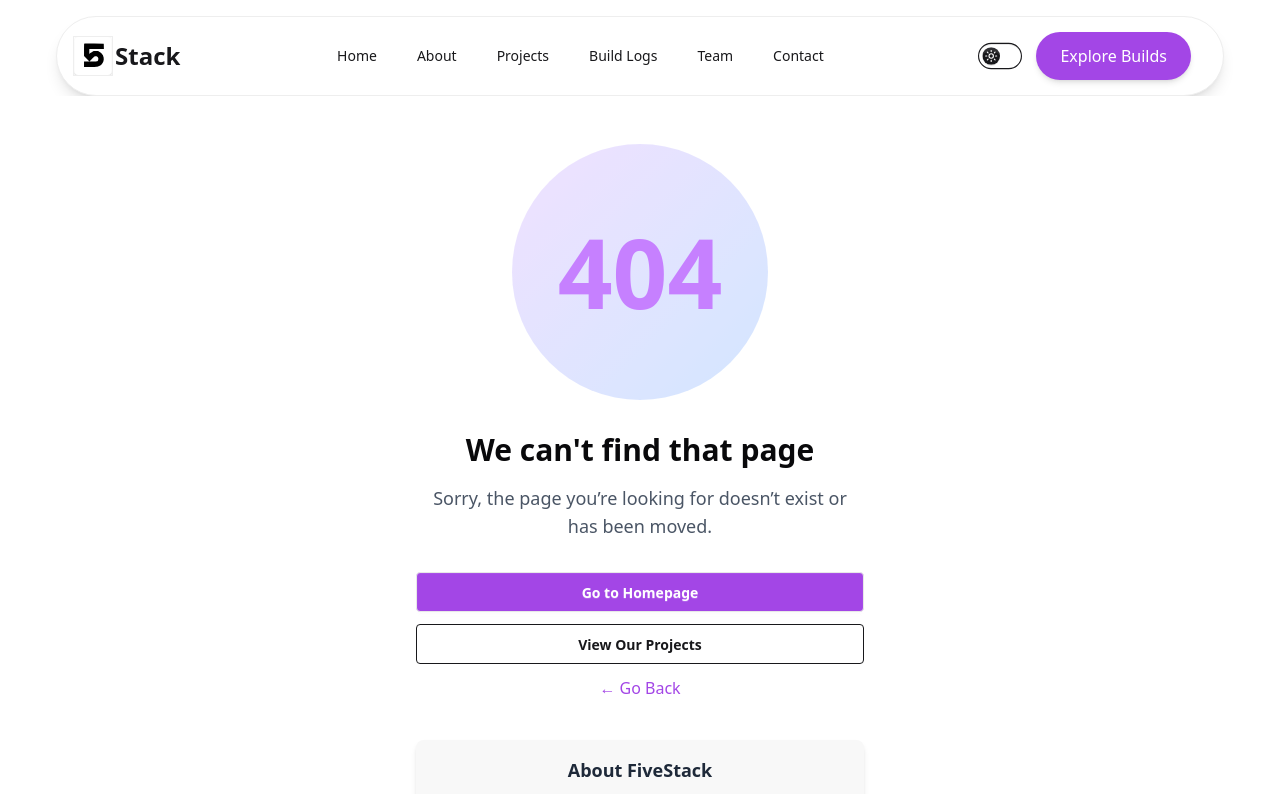
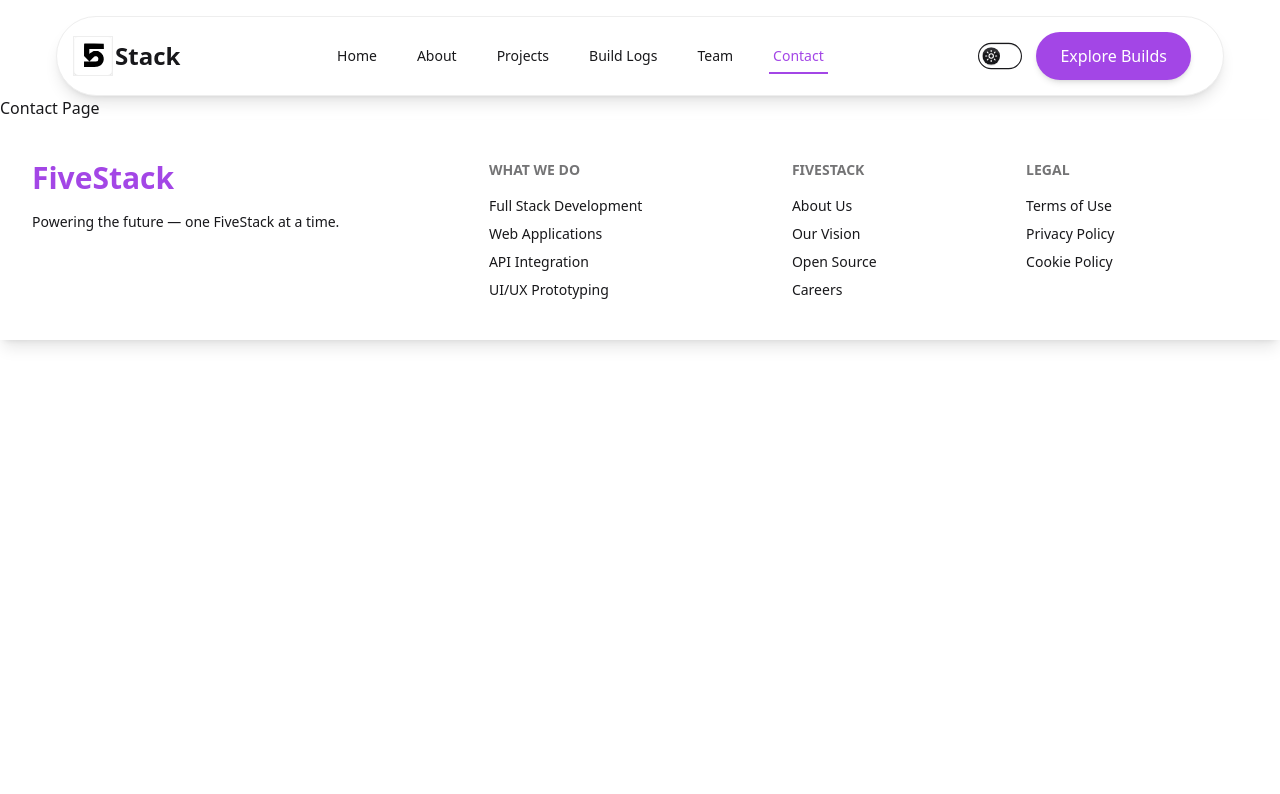
Before and after one commit to JOSEPH-Inalegwu/fivestackdev, a React (Vite) app: page /contact in a window 1280 px wide. Shown: the top 794 px of the page. Built offline with nearby package versions, Linux system fonts and the light colour scheme; what theme-change would draw is missing.

Commit message:
feat: update routing in navbar for active links

```diff
--- a/src/Components/Common/Navbar/Navbar.jsx
+++ b/src/Components/Common/Navbar/Navbar.jsx
@@ -1,4 +1,5 @@
 import React, { useState } from 'react';
+import { NavLink } from 'react-router-dom';
 import ThemeToggle from '../../UI/ThemeToggle';
 
 const Navbar = () => {
@@ -8,13 +9,23 @@ const Navbar = () => {
     setIsMenuOpen(!isMenuOpen);
   };
 
+  // Navigation items with their routes
+  const navItems = [
+    { label: 'Home', path: '/' },
+    { label: 'About', path: '/about' },
+    { label: 'Projects', path: '/projects' },
+    { label: 'Build Logs', path: '/build-logs' },
+    { label: 'Team', path: '/team' },
+    { label: 'Contact', path: '/contact' }
+  ];
+
   return (
     <header className="bg-transparent mx-2 md:mx-8 mt-3 md:mt-4">
       <nav className="container mx-auto px-2 sm:px-4 lg:px-6 max-w-7xl">
         {/* Desktop Top Bar */}
         <div className="flex items-center justify-between h-16 sm:h-18 md:h-20 bg-base-100 shadow-lg transition-colors duration-300 rounded-full border border-base-300 px-4">
           {/* Logo */}
-          <div className="flex items-center space-x-0.5">
+          <NavLink to="/" className="flex items-center space-x-0.5">
             {/* Light Theme Image - shows by default and in light mode */}
             <img
               src="/logo-Fivestack.svg"
@@ -29,20 +40,34 @@ const Navbar = () => {
               alt="FiveStack Logo Dark"
             />
             <h3 className="font-bold text-2xl text-base-content">Stack</h3>
-          </div>
+          </NavLink>
 
           {/* Desktop Links */}
           <div className="hidden md:flex items-center space-x-8">
-            {["Home", "About", "Projects", "Build Logs", "Team", "Contact"].map((label, idx) => (
-              <a
+            {navItems.map((item, idx) => (
+              <NavLink
                 key={idx}
-                href="#"
-                className="text-base-content hover:text-[#A346E6] text-sm font-medium relative group transition-all duration-300 py-2 px-1"
+                to={item.path}
+                className={({ isActive }) =>
+                  `text-sm font-medium relative group transition-all duration-300 py-2 px-1 ${
+                    isActive
+                      ? 'text-[#A346E6]'
+                      : 'text-base-content hover:text-[#A346E6]'
+                  }`
+                }
               >
-                {label}
-                <span className="absolute bottom-0 left-0 w-0 h-0.5 bg-[#A346E6] group-hover:w-full transition-all duration-300 ease-out"></span>
-                <span className="absolute inset-0 bg-primary opacity-0 group-hover:opacity-5 transition-opacity duration-300 rounded-md"></span>
-              </a>
+                {({ isActive }) => (
+                  <>
+                    {item.label}
+                    <span
+                      className={`absolute bottom-0 left-0 h-0.5 bg-[#A346E6] transition-all duration-300 ease-out ${
+                        isActive ? 'w-full' : 'w-0 group-hover:w-full'
+                      }`}
+                    ></span>
+                    <span className="absolute inset-0 bg-primary opacity-0 group-hover:opacity-5 transition-opacity duration-300 rounded-md"></span>
+                  </>
+                )}
+              </NavLink>
             ))}
           </div>
 
@@ -50,9 +75,12 @@ const Navbar = () => {
           <div className="flex items-center space-x-4">
             <div className="hidden md:flex items-center space-x-4">
               <ThemeToggle />
-              <button className="bg-[#A346E6] hover:bg-primary-focus rounded-full text-white px-6 py-3 font-medium transition-all duration-300 transform hover:scale-105 shadow-md hover:shadow-lg">
+              <NavLink
+                to="/build-logs"
+                className="bg-[#A346E6] hover:bg-primary-focus rounded-full text-white px-6 py-3 font-medium transition-all duration-300 transform hover:scale-105 shadow-md hover:shadow-lg"
+              >
                 Explore Builds
-              </button>
+              </NavLink>
             </div>
 
             {/* Mobile Hamburger */}
@@ -88,20 +116,31 @@ const Navbar = () => {
           className={`md:hidden transition-all duration-300 ${isMenuOpen ? 'max-h-96 opacity-100' : 'max-h-0 opacity-0'} overflow-hidden bg-base-100 border border-base-300 mt-2 rounded-lg`}
         >
           <div className="px-2 pt-2 pb-3 space-y-1 transition-colors duration-300">
-            {["Home", "About", "Projects", "Build Logs", "Team", "Contact"].map((label, idx) => (
-              <a
+            {navItems.map((item, idx) => (
+              <NavLink
                 key={idx}
-                href="#"
-                className="block px-3 py-2 text-base-content hover:text-[#A346E6] hover:bg-base-200 rounded-md text-base font-medium transition-all duration-300"
+                to={item.path}
+                onClick={() => setIsMenuOpen(false)} // Close menu on click
+                className={({ isActive }) =>
+                  `block px-3 py-2 rounded-md text-base font-medium transition-all duration-300 ${
+                    isActive
+                      ? 'text-[#A346E6] bg-base-200'
+                      : 'text-base-content hover:text-[#A346E6] hover:bg-base-200'
+                  }`
+                }
               >
-                {label}
-              </a>
+                {item.label}
+              </NavLink>
             ))}
 
             <div className="pt-4">
-              <button className="w-full bg-[#A346E6] hover:bg-primary-focus text-white px-4 py-3 rounded-md font-medium transition-all duration-300 transform hover:scale-105 shadow-md hover:shadow-lg">
+              <NavLink
+                to="/build-logs"
+                onClick={() => setIsMenuOpen(false)}
+                className="block w-full bg-[#A346E6] hover:bg-primary-focus text-white px-4 py-3 rounded-md font-medium transition-all duration-300 transform hover:scale-105 shadow-md hover:shadow-lg text-center"
+              >
                 Explore Builds
-              </button>
+              </NavLink>
             </div>
           </div>
         </div>
--- /dev/null
+++ b/src/Pages/Contact/Contact.jsx
@@ -0,0 +1,11 @@
+import React from 'react'
+
+const Contact = () => {
+  return (
+    <div>
+      Contact Page
+    </div>
+  )
+}
+
+export default Contact
--- a/src/main.jsx
+++ b/src/main.jsx
@@ -9,6 +9,7 @@ import Layout from './Layout'
 import LandingPage from './Pages/LandingPage'
 import About from './Pages/About/About'
 import Team from './Pages/Team/Team'
+import Contact from './Pages/Contact/Contact'
 import NotFound from './Pages/NotFound/NotFound'
 
 // Initialize theme-change on first load
@@ -21,6 +22,7 @@ createRoot(document.getElementById('root')).render(
         <Route path='/' element={<Layout />}>
           <Route index element={<LandingPage />} />
           <Route path='about' element={<About />} />
+          <Route path='contact' element={<Contact />} />
           <Route path='team' element={<Team />} />
           {/* Add more routes here */}
           <Route path='*' element={<NotFound />} />
```
